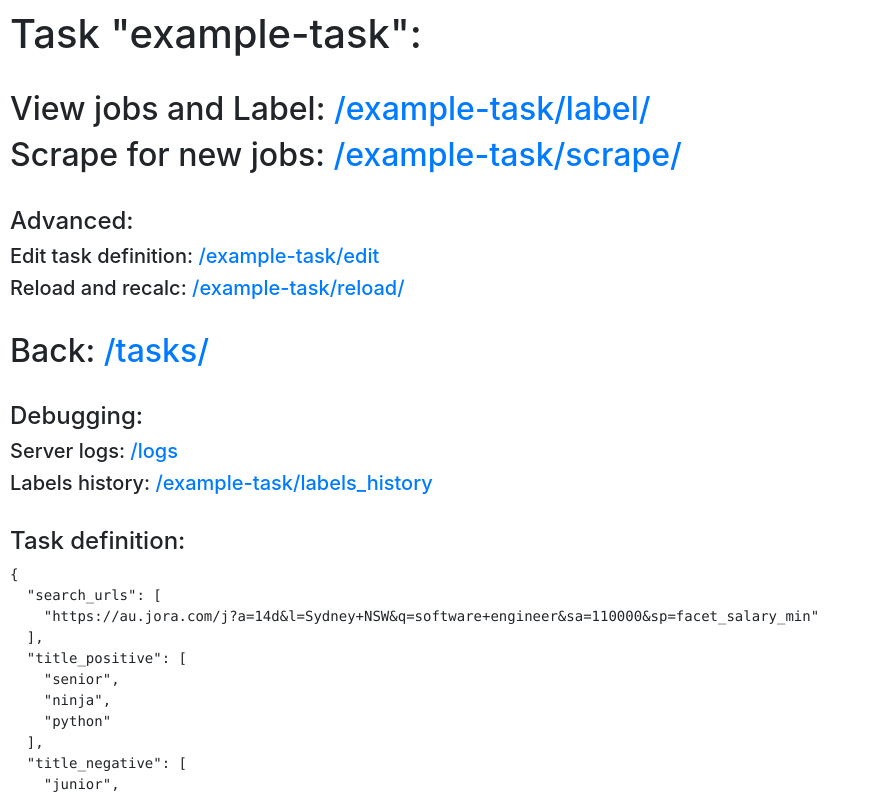
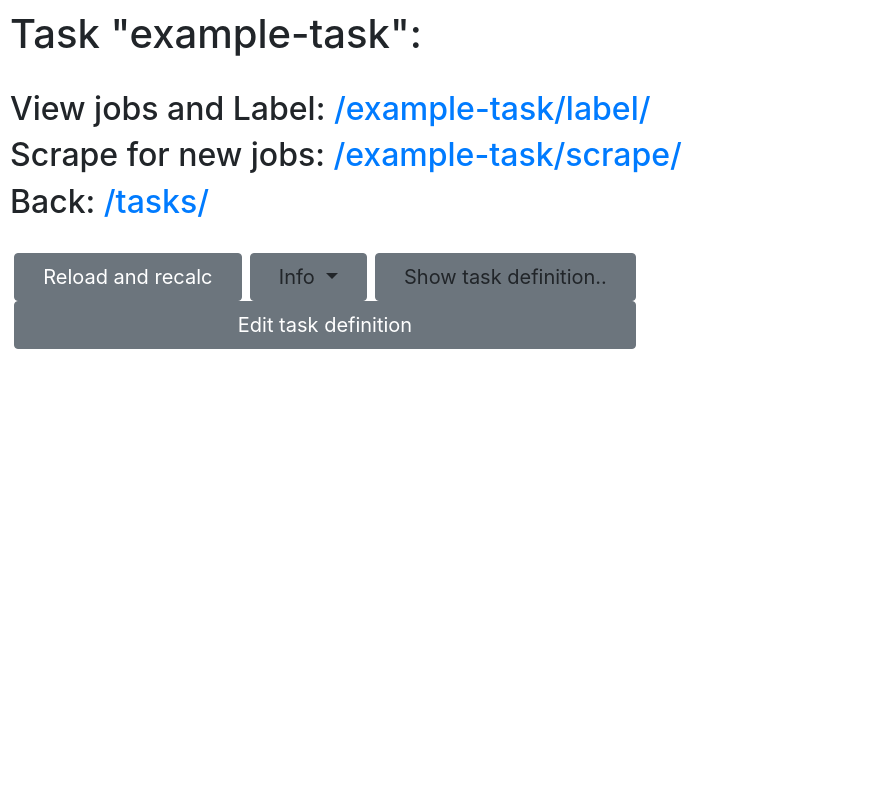
Before and after one commit to artdgn/jobs-ranker, a Flask app: page /example-task/ in a window 1280 px wide. Shown: the top 796 px of the page, without its empty margins (0-870 px from the left). After the commit the page ends 349 px from the top, so only its background shows below. Run offline with Flask 2, Linux system fonts and the light colour scheme; some libraries are stand-ins or nearby versions.

Commit message:
Playing around with bootstrap
 - pretty buttons
 - drop-downs
 - nav bars
 - progress bars
 - collapse

```diff
--- a/console.py
+++ b/console.py
@@ -3,7 +3,7 @@
 from argparse import ArgumentParser
 
 from jobs_ranker.ui import text
-from jobs_ranker.scraping.crawling import CrawlProcess
+from jobs_ranker.scraping.crawling import JoraCrawlProcess
 from jobs_ranker.joblist.ranking import JobsRanker
 from jobs_ranker.tasks.configs import TasksConfigsDao
 
@@ -35,7 +35,7 @@ def main():
     task_config = task_chooser.load_or_choose_task(task_name=args.task_name)
 
     if args.scrape:
-        crawl_proc = CrawlProcess(task_config=task_config)
+        crawl_proc = JoraCrawlProcess(task_config=task_config)
         crawl_proc.start()
         crawl_proc.join()
 
--- a/jobs_ranker/scraping/crawling.py
+++ b/jobs_ranker/scraping/crawling.py
@@ -11,7 +11,9 @@ from jobs_ranker import common
 from jobs_ranker.utils.logger import logger
 
 
-class CrawlProcess:
+class JoraCrawlProcess:
+
+    expected_jobs_per_search = 500
 
     def __init__(self, task_config: TaskConfig, http_cache=False):
         self.task_config = task_config
--- a/jobs_ranker/ui/webapp/app.py
+++ b/jobs_ranker/ui/webapp/app.py
@@ -116,7 +116,7 @@ def label_task(task_name):
             message='Please wait a bit: calculating rankings',
             seconds=5,
             back_url=back_url,
-            back_text=f'.. or go back: {back_url}')
+            back_text=f'.. or go back:')
     else:
         url = task.get_url()
 
@@ -126,7 +126,7 @@ def label_task(task_name):
                 message=(f'No more new unlabeled jobs for task "{task_name}", '
                          f'try dedup off, or scrape new jobs'),
                 back_url=back_url,
-                back_text=f'Back: {back_url}')
+                back_text=f'Back:')
         else:
             # go label it
             return flask.redirect(flask.url_for(
@@ -147,7 +147,7 @@ def label_url(task_name, url):
             message='Please wait a bit: calculating rankings',
             seconds=5,
             back_url=back_url,
-            back_text=f'.. or go back: {back_url}')
+            back_text=f'.. or go back:')
 
     if task.ranker_outdated():
         reload_url = flask.url_for('reload_ranker', task_name=task_name)
@@ -254,14 +254,16 @@ def scrape_task(task_name):
 
     if task.crawling:
         n_jobs = task.jobs_in_latest_crawl() or 0
+        expected = task.expected_jobs_per_crawl()
         return flask.render_template(
             'waiting.html',
             message=(f'Please wait: scarping new jobs from job-site'
                      f'({n_jobs} jobs in current file)'),
+            progress_percent=int(100 * n_jobs / expected),
             seconds=30,
             back_url=back_url,
             back_text=(f'Reload or back (will not cancel scrape, '
-                       f'will reload only if finished): {back_url}'))
+                       f'will reload only if finished):'))
 
     start_url = flask.url_for('scrape_start', task_name=task_name)
 
--- a/jobs_ranker/ui/webapp/static/style.css
+++ b/jobs_ranker/ui/webapp/static/style.css
@@ -10,15 +10,6 @@ td {
   padding: 5px;
   text-align: left;
 }
-.green-button {
-  border: 3px solid #41e823;
-}
-.orange-button {
-  border: 3px solid #eb881e;
-}
-.blue-button {
-  border: 3px solid #236ee8;
-}
 .job-description {
   width: 50%;
 }
--- a/jobs_ranker/ui/webapp/task_sessions.py
+++ b/jobs_ranker/ui/webapp/task_sessions.py
@@ -5,7 +5,7 @@ from multiprocessing import Process
 
 import flask
 
-from jobs_ranker.scraping.crawling import CrawlsFilesDao, CrawlProcess
+from jobs_ranker.scraping.crawling import CrawlsFilesDao, JoraCrawlProcess
 from jobs_ranker.joblist.ranking import JobsRanker
 from jobs_ranker.tasks.configs import TasksConfigsDao
 
@@ -88,7 +88,7 @@ class TaskSession:
         self._crawler.join()
 
     def start_crawl(self):
-        self._crawler = CrawlProcess(task_config=self.get_config())
+        self._crawler = JoraCrawlProcess(task_config=self.get_config())
         self._crawl_subproc = Process(target=self._start_crawl)
         self._crawl_subproc.start()
 
@@ -106,6 +106,10 @@ class TaskSession:
             return CrawlsFilesDao.rows_in_file(self._crawler.crawl_output_path)
         else:
             return 0
+
+    def expected_jobs_per_crawl(self):
+        return (len(self.get_config().search_urls) *
+                JoraCrawlProcess.expected_jobs_per_search)
 
     def ranker_outdated(self):
         if (self._crawler and
--- a/jobs_ranker/ui/webapp/templates/base.html
+++ b/jobs_ranker/ui/webapp/templates/base.html
@@ -28,5 +28,13 @@
     {% block scripts %}
     <!-- Optional JavaScript -->
     {% endblock %}
+
+  <script src="https://code.jquery.com/jquery-3.4.1.slim.min.js"
+          integrity="sha384-J6qa4849blE2+poT4WnyKhv5vZF5SrPo0iEjwBvKU7imGFAV0wwj1yYfoRSJoZ+n" crossorigin="anonymous"></script>
+  <script src="https://cdn.jsdelivr.net/npm/popper.js@1.16.0/dist/umd/popper.min.js"
+          integrity="sha384-Q6E9RHvbIyZFJoft+2mJbHaEWldlvI9IOYy5n3zV9zzTtmI3UksdQRVvoxMfooAo" crossorigin="anonymous"></script>
+  <script src="https://stackpath.bootstrapcdn.com/bootstrap/4.4.1/js/bootstrap.min.js"
+          integrity="sha384-wfSDF2E50Y2D1uUdj0O3uMBJnjuUD4Ih7YwaYd1iqfktj0Uod8GCExl3Og8ifwB6" crossorigin="anonymous"></script>
+
   </body>
 </html>
--- a/jobs_ranker/ui/webapp/templates/edit_task.html
+++ b/jobs_ranker/ui/webapp/templates/edit_task.html
@@ -10,8 +10,8 @@
 <form method="post" id="form">
     <h3>Task JSON:</h3>
     <p>
-        <input type=submit name=save value=Save>
-        <input type=submit name=reset value=Reset>
+        <input type=submit name=save value=Save class="btn btn-outline-success">
+        <input type=submit name=reset value=Reset class="btn btn-outline-warning">
     </p>
     <textarea id=text cols=100 rows=40 form="form"
               name="text">{{ text_data }}</textarea>
--- a/jobs_ranker/ui/webapp/templates/task_page.html
+++ b/jobs_ranker/ui/webapp/templates/task_page.html
@@ -8,17 +8,42 @@
 <br>
 <h2>View jobs and Label: <a href="{{ label_url }}">{{ label_url }}</a></h2>
 <h2>Scrape for new jobs: <a href="{{ scrape_url }}">{{ scrape_url }}</a></h2>
-    <br>
-    <h4>Advanced: </h4>
-    <h5>Edit task definition: <a href="{{ edit_url }}">{{ edit_url }}</a></h5>
-    <h5>Reload and recalc: <a href="{{ reload_url }}">{{ reload_url }}</a></h5>
-    <br>
+
 <h2>Back: <a href="{{ back_url }}">{{ back_url }}</a></h2>
 <br>
-    <h4>Debugging: </h4>
-    <h5>Server logs: <a href="{{ url_for('server_logs') + '#bottom' }}" target="_blank">{{ url_for('server_logs')}}</a></h5>
-    <h5>Labels history: <a href="{{ labels_history_url + '#bottom' }}" target="_blank">{{ labels_history_url }}</a></h5>
-    <br>
-    <h4>Task definition: </h4>
+
+<ul class="nav nav-pills nav-fill" style="width: 50%">
+    <li class="nav-item">
+        <a class="nav-link btn btn-secondary btn-lg mx-sm-1" href="{{ reload_url }}">Reload and recalc</a>
+    </li>
+    <li class="nav-item">
+        <div class="dropdown">
+            <a class="nav-link btn btn-secondary btn-lg dropdown-toggle mx-sm-1" type="button"
+               id="infoDrop" data-toggle="dropdown" aria-haspopup="true" aria-expanded="false">
+                Info
+            </a>
+            <div class="dropdown-menu" aria-labelledby="infoDrop">
+                <a class="dropdown-item" href="{{ url_for('server_logs') + '#bottom' }}" target="_blank">Server logs</a>
+                <a class="dropdown-item" href="{{ labels_history_url + '#bottom' }}" target="_blank">Labels history</a>
+            </div>
+        </div>
+    </li>
+    <li class="nav-item">
+        <div id="headingDesc">
+            <a class="nav-link btn btn-secondary btn-lg mx-sm-1" type="button"
+               data-toggle="collapse" data-target="#collapseDesc"
+               aria-expanded="false" aria-controls="collapseDesc">
+                Show task definition..
+            </a>
+        </div>
+    <li class="nav-item">
+        <a class="nav-link btn btn-secondary btn-lg mx-sm-1" href="{{ edit_url }}">Edit task definition</a>
+    </li>
+
+</ul>
+<div class="collapse" id="collapseDesc" aria-labelledby="headingDesc">
+    <div class="card card-body">
         <pre id="json"><span class="inner-pre">{{ config_data }}</span></pre>
+    </div>
+</div>
 {% endblock %}
```
Also changed, not shown: jobs_ranker/ui/webapp/templates/job_page.html (+22 -12 lines), jobs_ranker/ui/webapp/templates/waiting.html (+12 -2 lines). Lines whose indentation alone changed are shown as unchanged.
